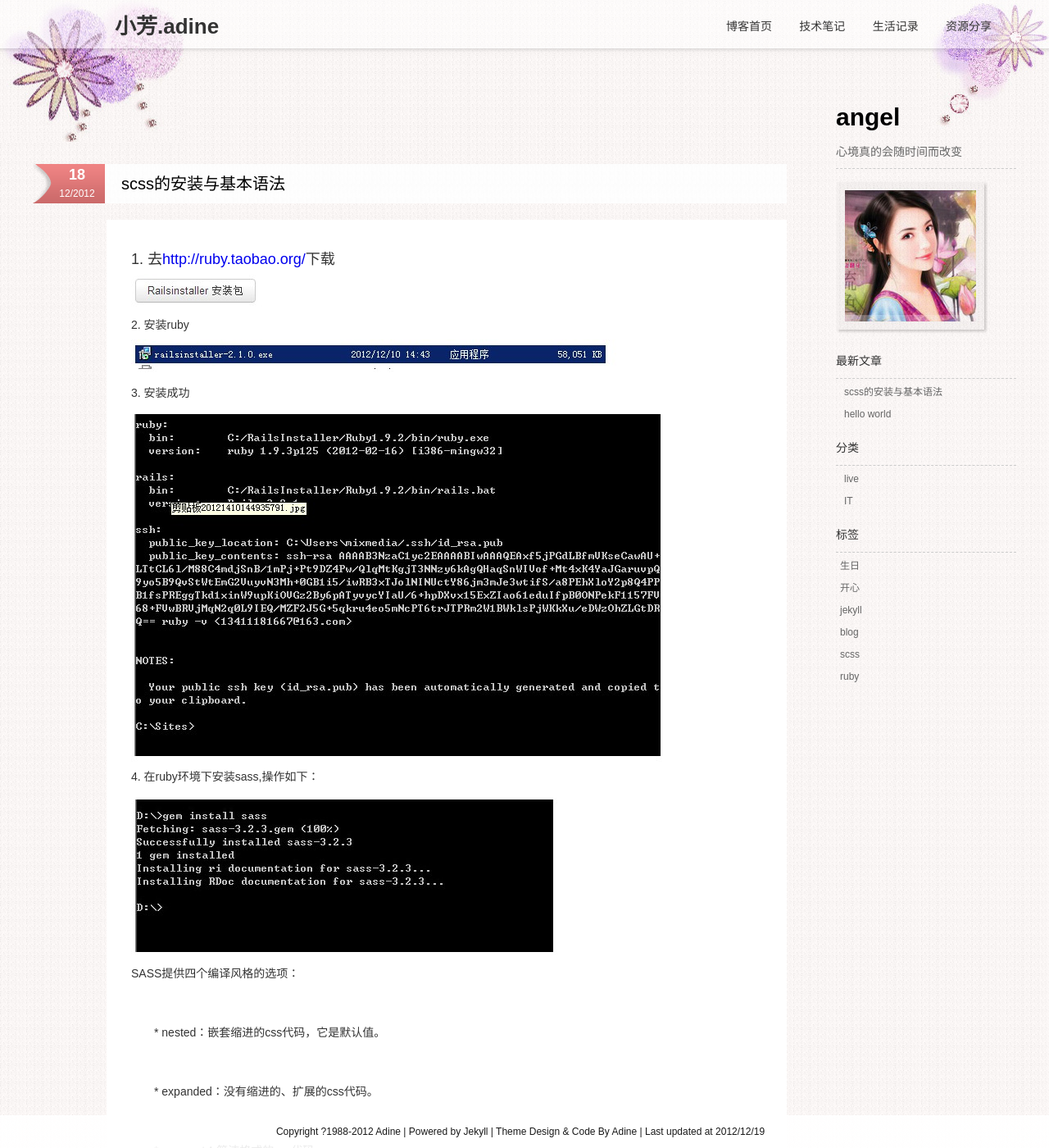
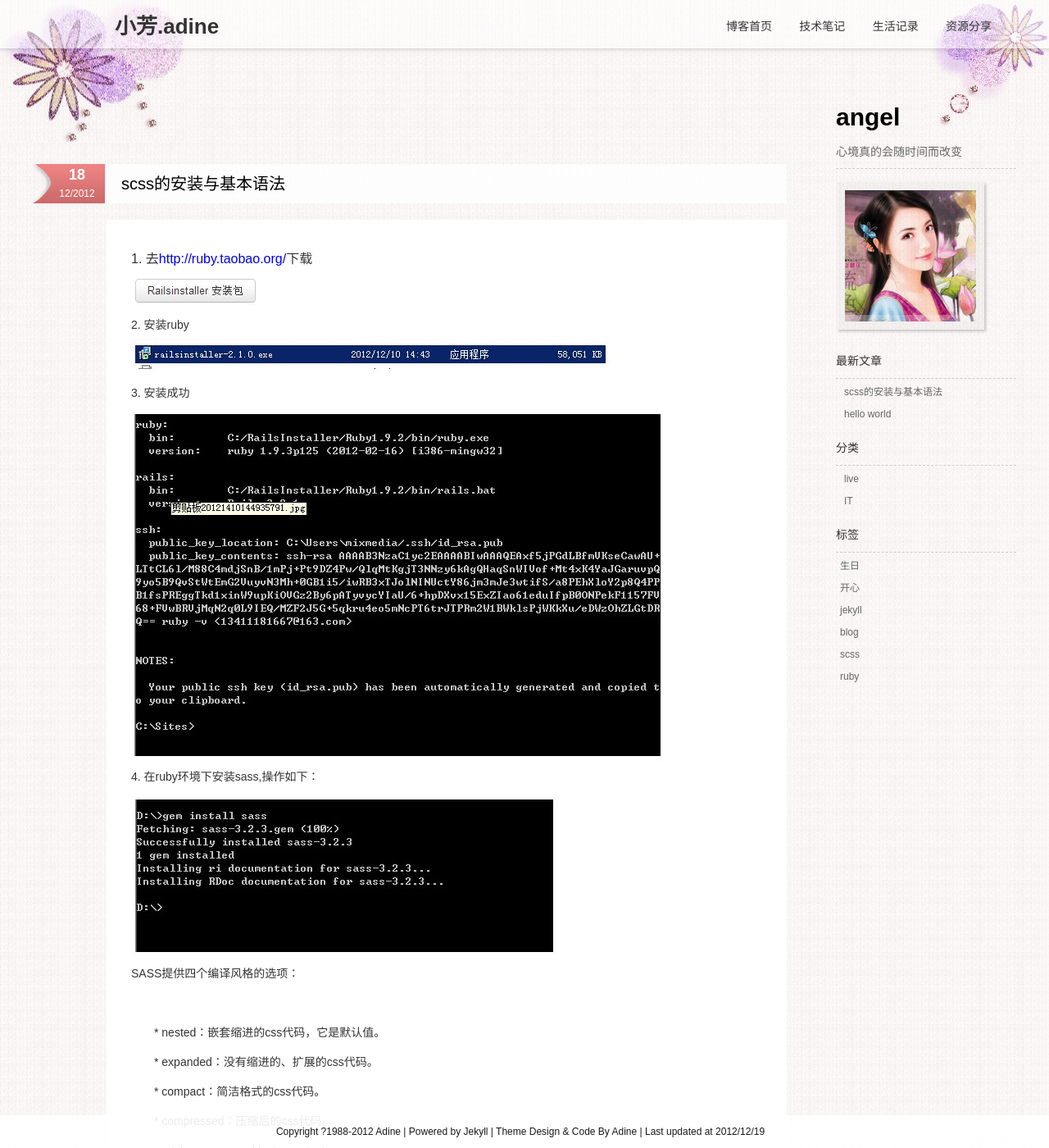
Before and after one commit to adine-zhu/myblog, a Jekyll site: the page built from _posts/2012-12-18-scss.md, in a window 1280 px wide and 1400 px high. Shown: the whole window at 82% size. Built offline with Jekyll 4.4.1, drawn with Linux system fonts in a browser that asks for light colours; comment, search, counter and statistics services are not loaded.

Commit message:
update css

```diff
--- a/_posts/2012-12-18-scss.md
+++ b/_posts/2012-12-18-scss.md
@@ -27,29 +27,30 @@ tags: scss ruby jekyll
 
 <p>SASS提供四个编译风格的选项：<br><br>
 
-　　* nested：嵌套缩进的css代码，它是默认值。<br><br>
+　　* nested：嵌套缩进的css代码，它是默认值。<br>
 
-　　* expanded：没有缩进的、扩展的css代码。<br><br>
+　　* expanded：没有缩进的、扩展的css代码。<br>
 
-　　* compact：简洁格式的css代码。<br><br>
+　　* compact：简洁格式的css代码。<br>
 
-　　* compressed：压缩后的css代码。<br><br>
+　　* compressed：压缩后的css代码。<br>
 	sass --style compressed test.sass test.css</p>
 
 
-<p>5. 让SCSS监控CSS，两种用法,操作：<br><br>
+
+<p>5. 让SCSS监控CSS，两种用法,操作：<br>
 
 	在命令行用CD命令进到要操作的文件夹  ,比如说是e:\adine\html
         要CD 到html文件夹scss --watch scss:css 如图 :</p>
 
 <img src="/img/r5.jpg" />
 
-<p>每次打命令行是一件很麻烦的事情，为了快捷可以建一个后缀名为.bat的文件，操作：<br><br>
-    要操作的文件夹如e:\adine\html，在HTML文件夹里面新建一个名为current_watch_scss.bat的文件。在这个文件里面加上:<br><br>
-    scss --watch scss:css <br><br>
+<p>每次打命令行是一件很麻烦的事情，为了快捷可以建一个后缀名为.bat的文件，操作：<br>
+    要操作的文件夹如e:\adine\html，在HTML文件夹里面新建一个名为current_watch_scss.bat的文件。在这个文件里面加上:<br>
+    scss --watch scss:css <br>
 
 这样每次双击这个文件夹，就会自动监控CSS文件了 </p>
 
-<p>2.监控指定的某个文件：.比如说html文件夹scss下面的ie.scss要被监控<br><br>
+<p>2.监控指定的某个文件：.比如说html文件夹scss下面的ie.scss要被监控<br>
 scss --watch scss/ie.scss:css/ie.css </p>
 <img src="/img/r6.jpg" />
--- a/css/master.css
+++ b/css/master.css
@@ -193,7 +193,7 @@ a.tag-link:hover{background:#f46666;}
 	}
 
 h2{
-	font-size:18px;
+	font-size:16px;
 }
 
 .mood{
```
